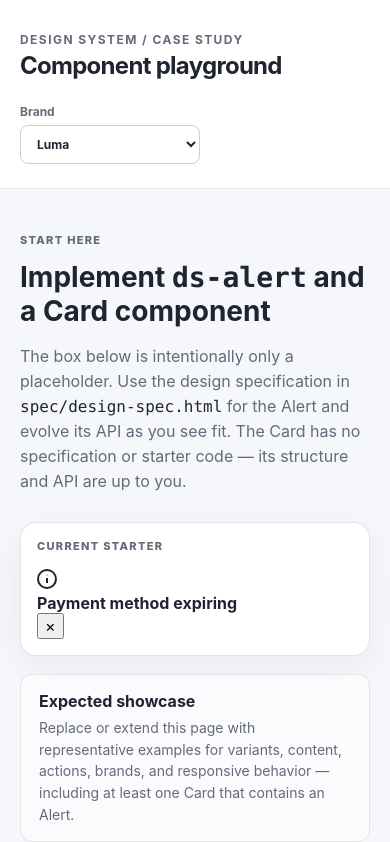
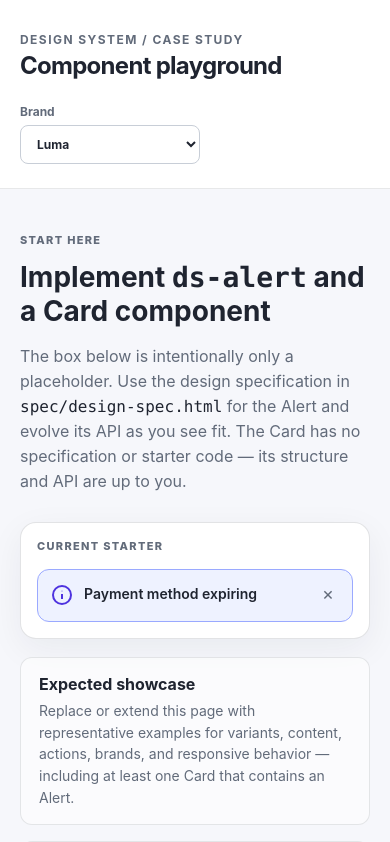
Before and after one commit to nmnfaisal/design-system-case-study, an Angular app: page / in a window 390 px wide. Shown: the top 842 px of the page. Built offline with nearby package versions, Linux system fonts and the light colour scheme.

Commit message:
feat: alert styling (variants, brands, focus, responsive, dismiss target)

```diff
--- a/src/app/design-system/alert/alert.component.scss
+++ b/src/app/design-system/alert/alert.component.scss
@@ -1,15 +1,125 @@
-.alert-placeholder {
+:host {
+  display: grid;
+  grid-template-columns: 1fr;
+  gap: var(--ds-space-3);
+  align-items: start;
   padding: var(--ds-space-4);
-  border: 1px dashed #9aa2af;
+  border: 1px solid var(--_border);
   border-radius: var(--ds-radius-md);
-  background: var(--ds-surface);
+  background: var(--_bg);
+}
 
-  p {
-    margin: var(--ds-space-2) 0 0;
-    color: var(--ds-text-muted);
+:host(.has-icon) {
+  grid-template-columns: 1.25rem 1fr;
+}
+
+:host(.has-dismiss) {
+  grid-template-columns: 1fr auto;
+}
+
+:host(.has-icon.has-dismiss) {
+  grid-template-columns: 1.25rem 1fr auto;
+}
+
+:host([data-variant='info']) {
+  --_accent: var(--ds-alert-info-icon);
+  --_bg: var(--ds-alert-info-bg);
+  --_border: var(--ds-alert-info-border);
+}
+
+:host([data-variant='success']) {
+  --_accent: var(--ds-alert-success-icon);
+  --_bg: var(--ds-alert-success-bg);
+  --_border: var(--ds-alert-success-border);
+}
+
+:host([data-variant='warning']) {
+  --_accent: var(--ds-alert-warning-icon);
+  --_bg: var(--ds-alert-warning-bg);
+  --_border: var(--ds-alert-warning-border);
+}
+
+:host([data-variant='error']) {
+  --_accent: var(--ds-alert-error-icon);
+  --_bg: var(--ds-alert-error-bg);
+  --_border: var(--ds-alert-error-border);
+}
+
+.icon {
+  width: 1.25rem;
+  height: 1.25rem;
+  color: var(--_accent);
+  margin-top: 0.0625rem;
+  flex-shrink: 0;
+}
+
+.content {
+  min-width: 0;
+  color: var(--ds-alert-body-text);
+  font-size: 0.8125rem;
+  line-height: 1.1875rem;
+}
+
+.title {
+  display: block;
+  color: var(--ds-text);
+  font-size: 0.875rem;
+  line-height: 1.25rem;
+  font-weight: 600;
+  margin: 0 0 0.1875rem;
+}
+
+:host ::ng-deep [ds-alert-action] {
+  display: inline-block;
+  margin-top: 0.4375rem;
+  color: var(--_accent);
+  font-size: 0.8125rem;
+  font-weight: 700;
+  text-decoration: underline;
+  text-underline-offset: 2px;
+  background: none;
+  border: none;
+  padding: 0;
+  cursor: pointer;
+}
+
+.dismiss {
+  appearance: none;
+  background: none;
+  border: none;
+  padding: 0;
+  cursor: pointer;
+  width: 2.75rem;
+  height: 2.75rem;
+  display: grid;
+  place-items: center;
+  font-size: 1.125rem;
+  line-height: 1;
+  color: var(--ds-text-muted);
+  margin: -0.75rem -0.75rem -0.75rem 0;
+}
+
+.dismiss:focus-visible {
+  outline: 2px solid var(--ds-focus);
+  outline-offset: 2px;
+  border-radius: var(--ds-space-1);
+}
+
+:host ::ng-deep [ds-alert-action]:focus-visible {
+  outline: 2px solid var(--ds-focus);
+  outline-offset: 2px;
+  border-radius: var(--ds-space-1);
+}
+
+// No spacing token exists for 14px (0.875rem) — falls between --ds-space-3 (12px)
+// and --ds-space-4 (16px). Raw value is intentional.
+@media (max-width: 40rem) {
+  :host {
+    padding: 0.875rem;
   }
 
-  button {
-    margin-top: var(--ds-space-3);
+  :host ::ng-deep [ds-alert-action] {
+    display: block;
+    margin-top: 0.625rem;
   }
 }
```
